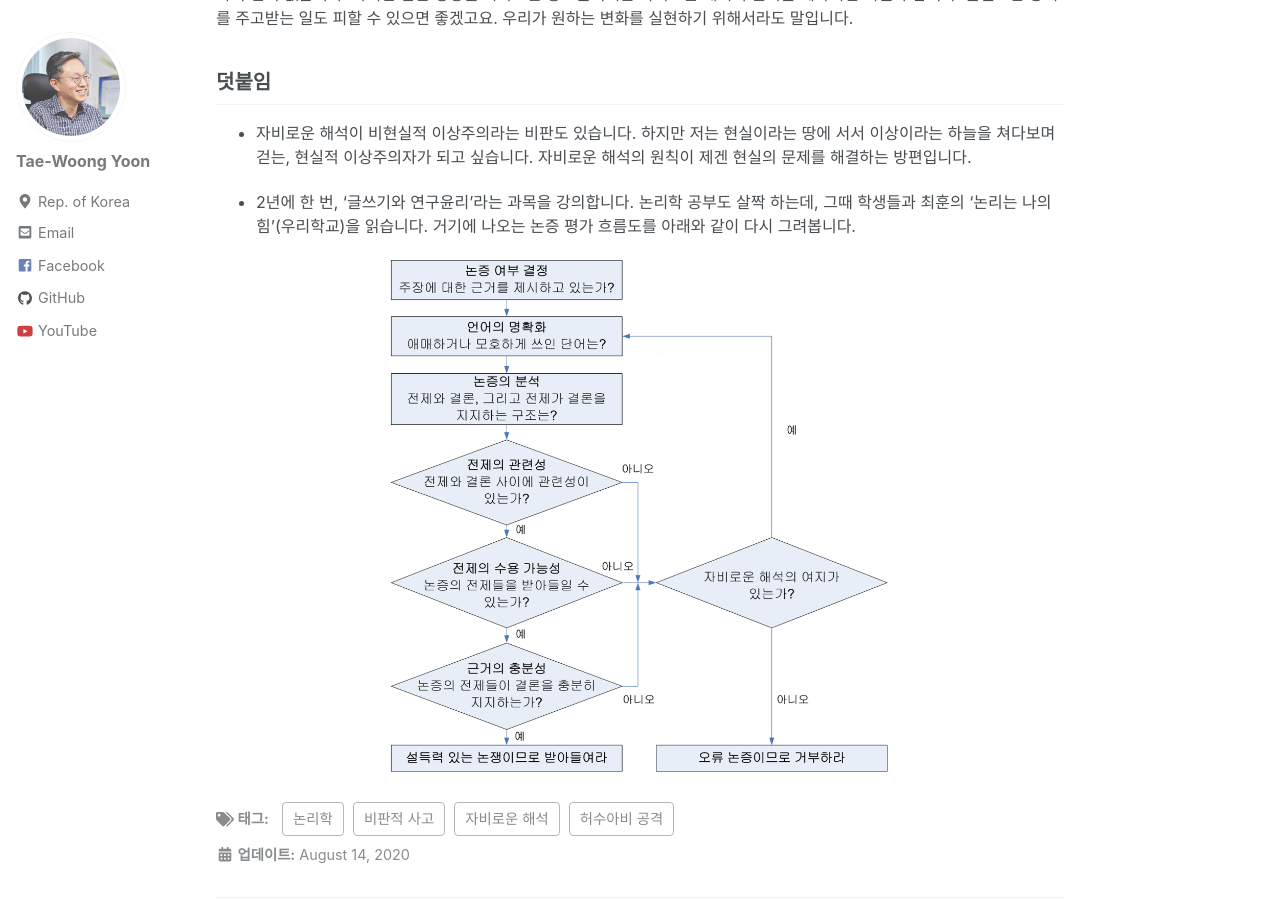
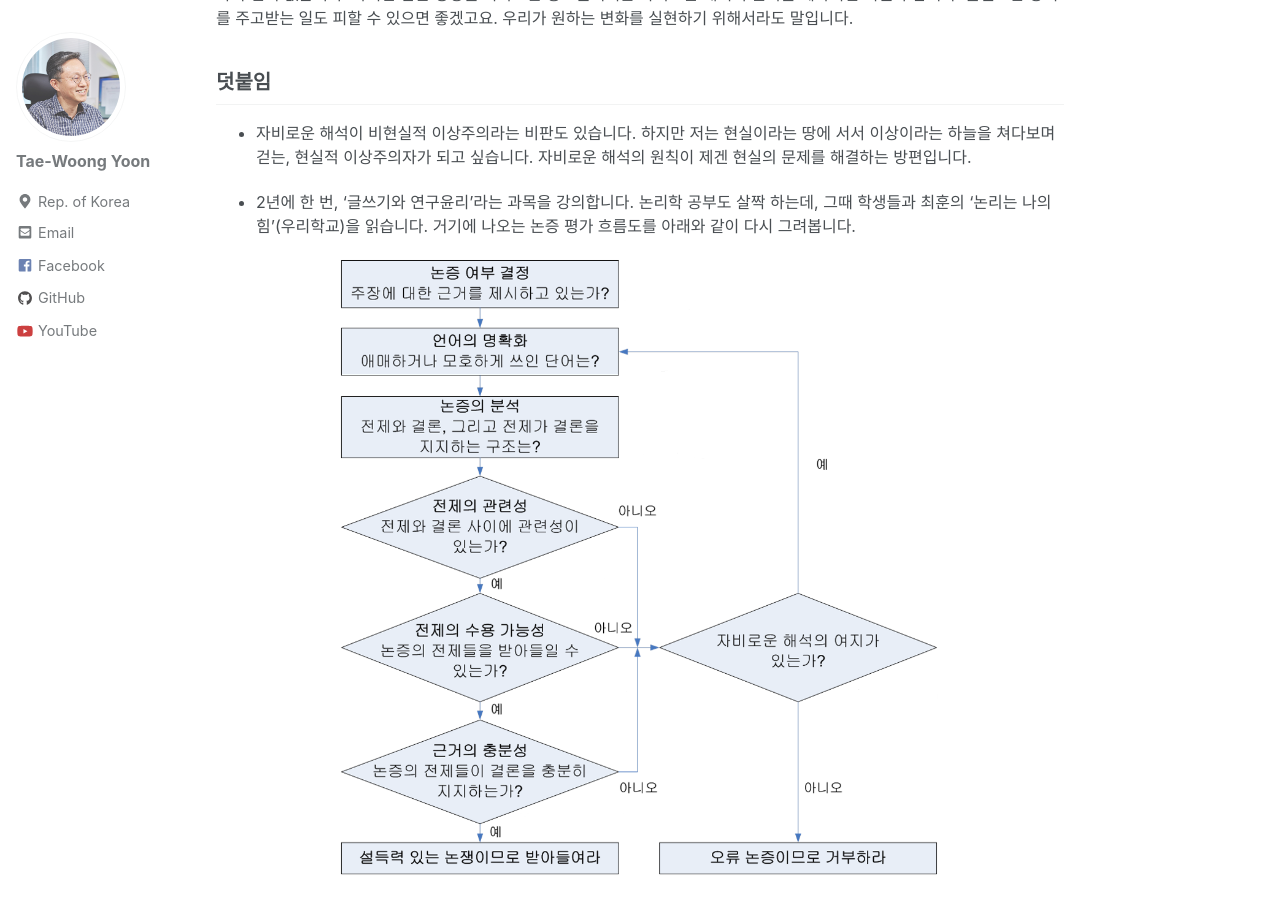
Before and after one commit to twy80/mkkim85.github.io, a Jekyll site: the page built from _posts/2020-08-14-logical.md, in a window 1280 px wide and 900 px high, scrolled down 960 px. Built offline with Jekyll 4.4.1, drawn with Linux system fonts in a browser that asks for light colours; nearby versions of some CDN libraries.

Commit message:
Update 2020-08-14-logical.md

```diff
--- a/_posts/2020-08-14-logical.md
+++ b/_posts/2020-08-14-logical.md
@@ -31,5 +31,5 @@
 - 2년에 한 번, '글쓰기와 연구윤리'라는 과목을 강의합니다. 논리학 공부도 살짝 하는데, 그때 학생들과 최훈의 '논리는 나의 힘'(우리학교)을 읽습니다. 거기에 나오는 논증 평가 흐름도를 아래와 같이 다시 그려봅니다.
 
 <center>
-  <img src="https://twy80.github.io/assets/images/logiical_procedure.png" width="500px">
+  <img src="https://twy80.github.io/assets/images/logiical_procedure.png" width="600px">
 </center>
```
